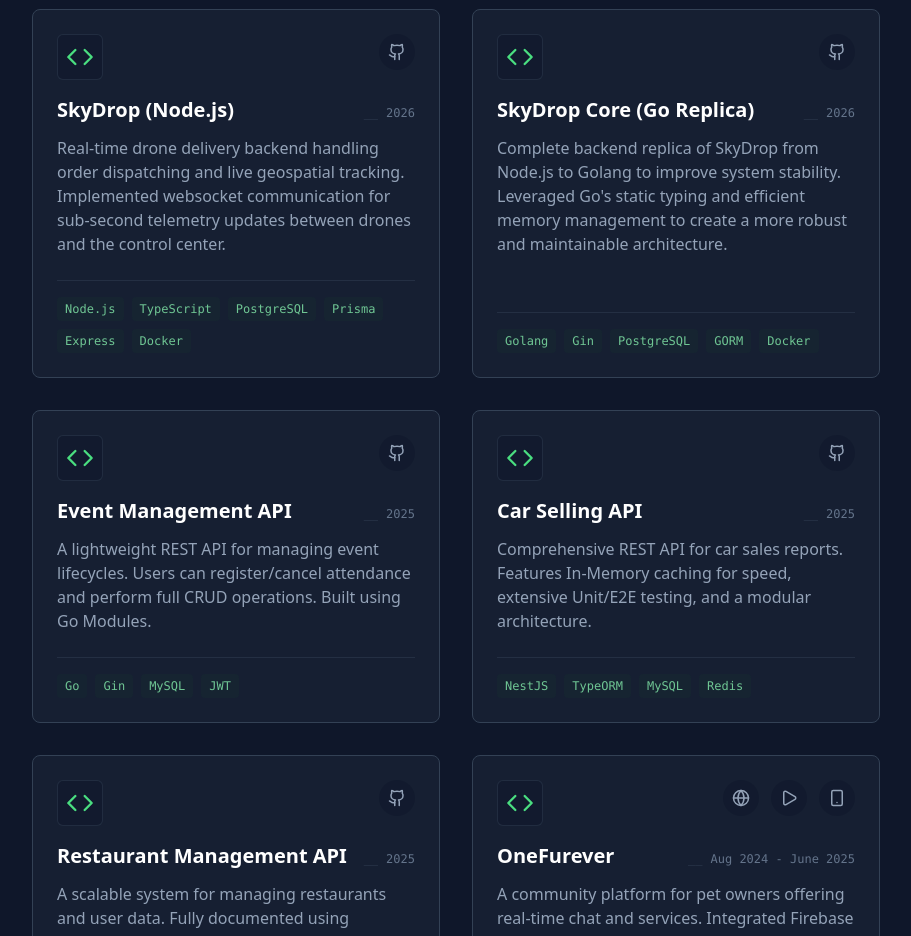
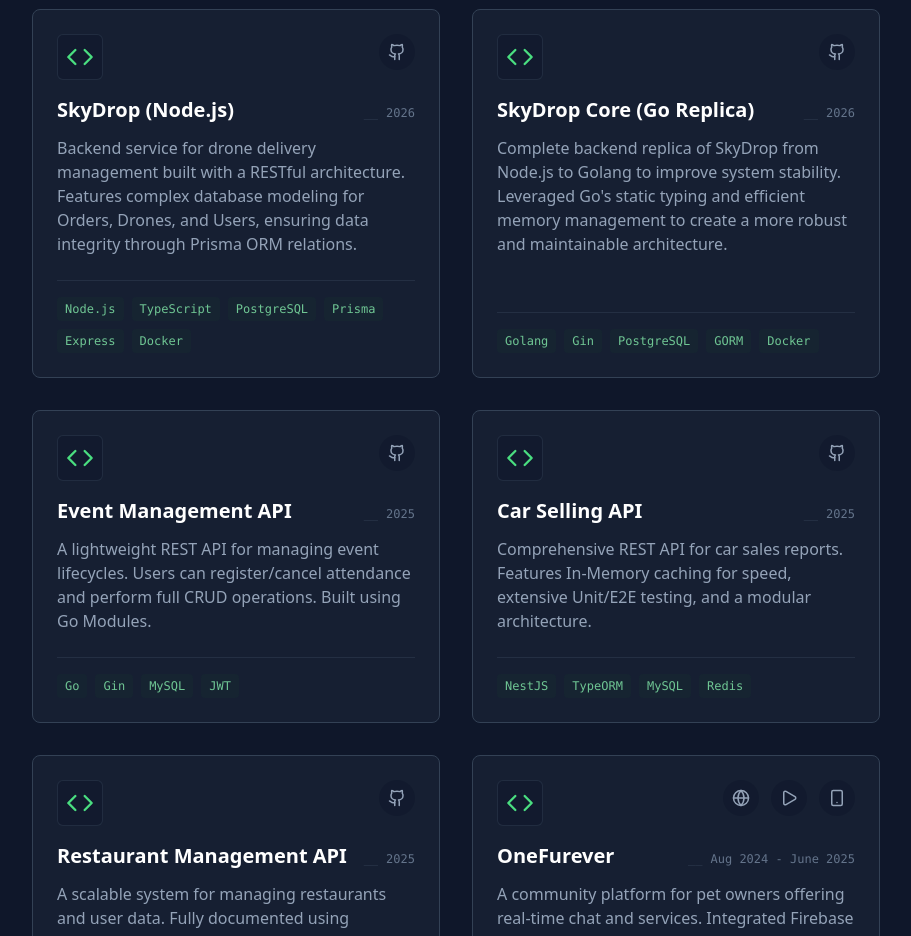
Before and after one commit to Eslam-Amin/Portfolio, a React (Create React App) app: page / in a window 1280 px wide. Shown: the part 2280-3216 px from the top of the page, without its empty margins (184-1095 px from the left). Built offline with nearby package versions, Linux system fonts and the light colour scheme.

Commit message:
Updated Project description

```diff
--- a/src/data/portfolioData.js
+++ b/src/data/portfolioData.js
@@ -70,8 +70,7 @@ export const experience = [
 export const projects = [
   {
     title: "SkyDrop (Node.js)",
-    desc: "Real-time drone delivery backend handling order dispatching and live geospatial tracking. Implemented websocket communication for sub-second telemetry updates between drones and the control center.",
-    tech: [
+desc: "Backend service for drone delivery management built with a RESTful architecture. Features complex database modeling for Orders, Drones, and Users, ensuring data integrity through Prisma ORM relations.",    tech: [
       "Node.js",
       "TypeScript",
       "PostgreSQL",
```
